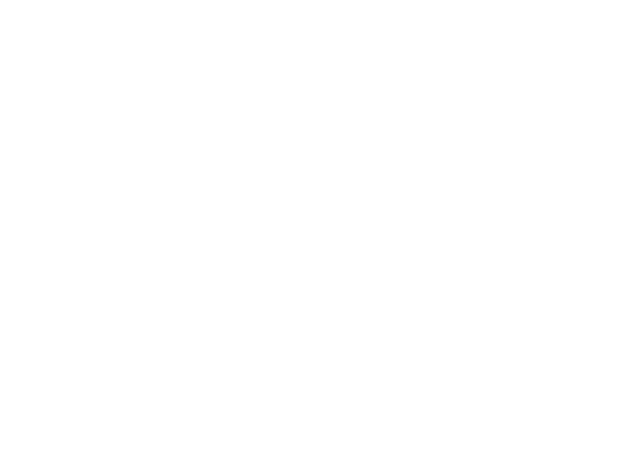
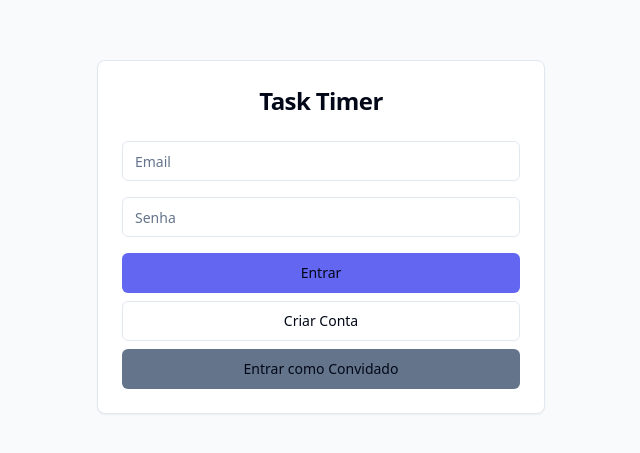
Before and after one commit to Simpopapp/categorize-and-conquer, a React (Vite) app: page /login in a window 1280 px wide. Before the commit this address had no page. Shown: the part 163-616 px from the top of the page, without its empty margins (319-959 px from the left). Built offline with nearby package versions, Linux system fonts and the light colour scheme.

Commit message:
Integrate Supabase Authentication
Refactor backend to integrate Supabase for user authentication. Implement simple user registration with username and password, along with a guest login option allowing access with a randomly generated username and a standard password "sema".
[skip gpt_engineer]

```diff
--- a/src/App.tsx
+++ b/src/App.tsx
@@ -1,24 +1,21 @@
-import { Toaster } from "@/components/ui/toaster";
-import { Toaster as Sonner } from "@/components/ui/sonner";
-import { TooltipProvider } from "@/components/ui/tooltip";
-import { QueryClient, QueryClientProvider } from "@tanstack/react-query";
-import { BrowserRouter, Routes, Route } from "react-router-dom";
-import Index from "./pages/Index";
+import { BrowserRouter as Router, Routes, Route } from "react-router-dom";
+import { Toaster } from "@/components/ui/sonner";
+import { AuthProvider } from "@/components/AuthProvider";
+import Index from "@/pages/Index";
+import Login from "@/pages/Login";
 
-const queryClient = new QueryClient();
-
-const App = () => (
-  <QueryClientProvider client={queryClient}>
-    <TooltipProvider>
-      <Toaster />
-      <Sonner />
-      <BrowserRouter>
+function App() {
+  return (
+    <Router>
+      <AuthProvider>
         <Routes>
+          <Route path="/login" element={<Login />} />
           <Route path="/" element={<Index />} />
         </Routes>
-      </BrowserRouter>
-    </TooltipProvider>
-  </QueryClientProvider>
-);
+        <Toaster />
+      </AuthProvider>
+    </Router>
+  );
+}
 
 export default App;
--- /dev/null
+++ b/src/components/AuthProvider.tsx
@@ -0,0 +1,57 @@
+import { createContext, useContext, useEffect, useState } from "react";
+import { useNavigate } from "react-router-dom";
+import { supabase } from "@/integrations/supabase/client";
+import type { User } from "@supabase/supabase-js";
+
+interface AuthContextType {
+  user: User | null;
+  signOut: () => Promise<void>;
+}
+
+const AuthContext = createContext<AuthContextType | undefined>(undefined);
+
+export function AuthProvider({ children }: { children: React.ReactNode }) {
+  const [user, setUser] = useState<User | null>(null);
+  const navigate = useNavigate();
+
+  useEffect(() => {
+    // Get initial session
+    supabase.auth.getSession().then(({ data: { session } }) => {
+      setUser(session?.user ?? null);
+      if (!session?.user) {
+        navigate("/login");
+      }
+    });
+
+    // Listen for auth changes
+    const {
+      data: { subscription },
+    } = supabase.auth.onAuthStateChange((_event, session) => {
+      setUser(session?.user ?? null);
+      if (!session?.user) {
+        navigate("/login");
+      }
+    });
+
+    return () => subscription.unsubscribe();
+  }, [navigate]);
+
+  const signOut = async () => {
+    await supabase.auth.signOut();
+    navigate("/login");
+  };
+
+  return (
+    <AuthContext.Provider value={{ user, signOut }}>
+      {children}
+    </AuthContext.Provider>
+  );
+}
+
+export function useAuth() {
+  const context = useContext(AuthContext);
+  if (context === undefined) {
+    throw new Error("useAuth must be used within an AuthProvider");
+  }
+  return context;
+}
--- a/src/pages/Index.tsx
+++ b/src/pages/Index.tsx
@@ -1,4 +1,4 @@
-import { useState } from "react";
+import { useState, useEffect } from "react";
 import { Task } from "@/lib/types";
 import { generateId } from "@/lib/utils";
 import { WeeklyTimer } from "@/components/WeeklyTimer";
@@ -7,31 +7,88 @@ import { Input } from "@/components/ui/input";
 import { Button } from "@/components/ui/button";
 import { Tabs, TabsContent, TabsList, TabsTrigger } from "@/components/ui/tabs";
 import { toast } from "sonner";
+import { supabase } from "@/integrations/supabase/client";
+import { useAuth } from "@/components/AuthProvider";
 
 const Index = () => {
   const [tasks, setTasks] = useState<Task[]>([]);
   const [newTaskTitle, setNewTaskTitle] = useState("");
+  const { user, signOut } = useAuth();
 
-  const handleAddTask = () => {
-    if (!newTaskTitle.trim()) {
-      toast.error("Please enter a task title");
+  useEffect(() => {
+    fetchTasks();
+  }, [user]);
+
+  const fetchTasks = async () => {
+    if (!user) return;
+
+    const { data, error } = await supabase
+      .from("tasks")
+      .select("*")
+      .order("created_at", { ascending: false });
+
+    if (error) {
+      toast.error("Erro ao carregar tarefas");
+      return;
+    }
+
+    setTasks(
+      data.map((task) => ({
+        ...task,
+        timeSpent: 0,
+        createdAt: new Date(task.created_at),
+      }))
+    );
+  };
+
+  const handleAddTask = async () => {
+    if (!newTaskTitle.trim() || !user) {
+      toast.error("Por favor, insira um título para a tarefa");
+      return;
+    }
+
+    const { data, error } = await supabase
+      .from("tasks")
+      .insert([
+        {
+          title: newTaskTitle,
+          created_by: user.id,
+          status: "pending",
+        },
+      ])
+      .select()
+      .single();
+
+    if (error) {
+      toast.error("Erro ao criar tarefa");
       return;
     }
 
     const newTask: Task = {
-      id: generateId(),
-      title: newTaskTitle,
-      status: "pending",
+      ...data,
       timeSpent: 0,
-      createdAt: new Date(),
+      createdAt: new Date(data.created_at),
     };
 
     setTasks((prev) => [newTask, ...prev]);
     setNewTaskTitle("");
-    toast.success("Task added successfully");
+    toast.success("Tarefa criada com sucesso!");
   };
 
-  const handleUpdateTask = (updatedTask: Task) => {
+  const handleUpdateTask = async (updatedTask: Task) => {
+    const { error } = await supabase
+      .from("tasks")
+      .update({
+        status: updatedTask.status,
+        description: updatedTask.description,
+      })
+      .eq("id", updatedTask.id);
+
+    if (error) {
+      toast.error("Erro ao atualizar tarefa");
+      return;
+    }
+
     setTasks((prev) =>
       prev.map((task) => (task.id === updatedTask.id ? updatedTask : task))
     );
@@ -44,25 +101,30 @@ const Index = () => {
   return (
     <div className="min-h-screen bg-gray-50 py-8">
       <div className="container max-w-4xl">
-        <h1 className="text-3xl font-bold text-gray-900 mb-8">Task Timer</h1>
+        <div className="flex justify-between items-center mb-8">
+          <h1 className="text-3xl font-bold text-gray-900">Task Timer</h1>
+          <Button variant="outline" onClick={signOut}>
+            Sair
+          </Button>
+        </div>
 
         <WeeklyTimer hasActiveTasks={hasActiveTasks} />
 
         <div className="flex space-x-4 mb-8">
           <Input
-            placeholder="Add a new task..."
+            placeholder="Adicionar nova tarefa..."
             value={newTaskTitle}
             onChange={(e) => setNewTaskTitle(e.target.value)}
             onKeyPress={(e) => e.key === "Enter" && handleAddTask()}
             className="flex-1"
           />
-          <Button onClick={handleAddTask}>Add Task</Button>
+          <Button onClick={handleAddTask}>Adicionar</Button>
         </div>
 
         <Tabs defaultValue="current" className="w-full">
           <TabsList className="grid w-full grid-cols-2 mb-8">
-            <TabsTrigger value="current">Current Tasks</TabsTrigger>
-            <TabsTrigger value="completed">Completed Tasks</TabsTrigger>
+            <TabsTrigger value="current">Tarefas Atuais</TabsTrigger>
+            <TabsTrigger value="completed">Tarefas Concluídas</TabsTrigger>
           </TabsList>
 
           <TabsContent value="current">
--- /dev/null
+++ b/src/pages/Login.tsx
@@ -0,0 +1,131 @@
+import { useState } from "react";
+import { useNavigate } from "react-router-dom";
+import { supabase } from "@/integrations/supabase/client";
+import { Button } from "@/components/ui/button";
+import { Input } from "@/components/ui/input";
+import { Card, CardContent, CardHeader, CardTitle } from "@/components/ui/card";
+import { toast } from "sonner";
+
+export default function Login() {
+  const navigate = useNavigate();
+  const [email, setEmail] = useState("");
+  const [password, setPassword] = useState("");
+  const [loading, setLoading] = useState(false);
+
+  const handleLogin = async (e: React.FormEvent) => {
+    e.preventDefault();
+    setLoading(true);
+
+    try {
+      const { error } = await supabase.auth.signInWithPassword({
+        email,
+        password,
+      });
+
+      if (error) throw error;
+      navigate("/");
+      toast.success("Login realizado com sucesso!");
+    } catch (error) {
+      toast.error("Erro ao fazer login. Tente novamente.");
+    } finally {
+      setLoading(false);
+    }
+  };
+
+  const handleSignUp = async (e: React.FormEvent) => {
+    e.preventDefault();
+    setLoading(true);
+
+    try {
+      const { error } = await supabase.auth.signUp({
+        email,
+        password,
+      });
+
+      if (error) throw error;
+      toast.success("Cadastro realizado! Verifique seu email.");
+    } catch (error) {
+      toast.error("Erro ao criar conta. Tente novamente.");
+    } finally {
+      setLoading(false);
+    }
+  };
+
+  const handleGuestLogin = async () => {
+    setLoading(true);
+    const randomUser = `guest_${Math.random().toString(36).substring(7)}`;
+
+    try {
+      const { error } = await supabase.auth.signUp({
+        email: `${randomUser}@guest.com`,
+        password: "sema",
+      });
+
+      if (error) throw error;
+
+      // Auto login after guest account creation
+      await supabase.auth.signInWithPassword({
+        email: `${randomUser}@guest.com`,
+        password: "sema",
+      });
+
+      navigate("/");
+      toast.success("Bem-vindo, convidado!");
+    } catch (error) {
+      toast.error("Erro ao entrar como convidado. Tente novamente.");
+    } finally {
+      setLoading(false);
+    }
+  };
+
+  return (
+    <div className="min-h-screen flex items-center justify-center bg-gray-50 py-12 px-4 sm:px-6 lg:px-8">
+      <Card className="w-full max-w-md">
+        <CardHeader>
+          <CardTitle className="text-center text-2xl font-bold">
+            Task Timer
+          </CardTitle>
+        </CardHeader>
+        <CardContent>
+          <form onSubmit={handleLogin} className="space-y-4">
+            <Input
+              type="email"
+              placeholder="Email"
+              value={email}
+              onChange={(e) => setEmail(e.target.value)}
+              required
+            />
+            <Input
+              type="password"
+              placeholder="Senha"
+              value={password}
+              onChange={(e) => setPassword(e.target.value)}
+              required
+            />
+            <div className="flex flex-col space-y-2">
+              <Button type="submit" disabled={loading}>
+                Entrar
+              </Button>
+              <Button
+                type="button"
+                variant="outline"
+                onClick={handleSignUp}
+                disabled={loading}
+              >
+                Criar Conta
+              </Button>
+              <Button
+                type="button"
+                variant="secondary"
+                onClick={handleGuestLogin}
+                disabled={loading}
+              >
+                Entrar como Convidado
+              </Button>
+            </div>
+          </form>
+        </CardContent>
+      </Card>
+    </div>
+  );
+}
```
Also changed, not shown: src/integrations/supabase/types.ts (line endings or trailing spaces).
